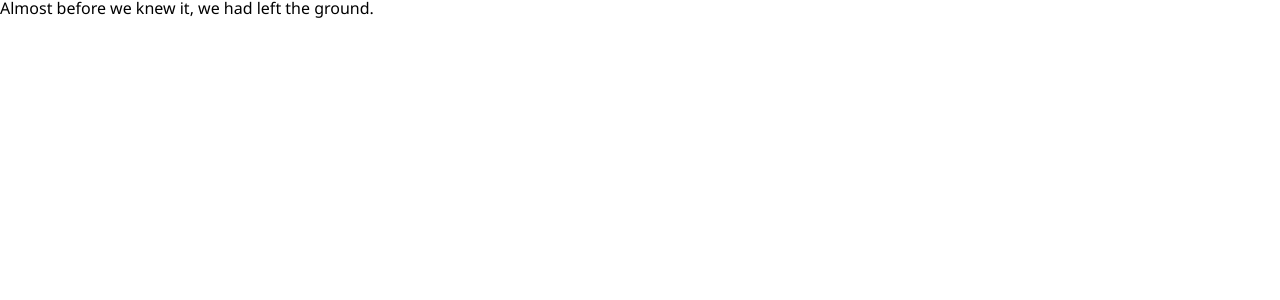
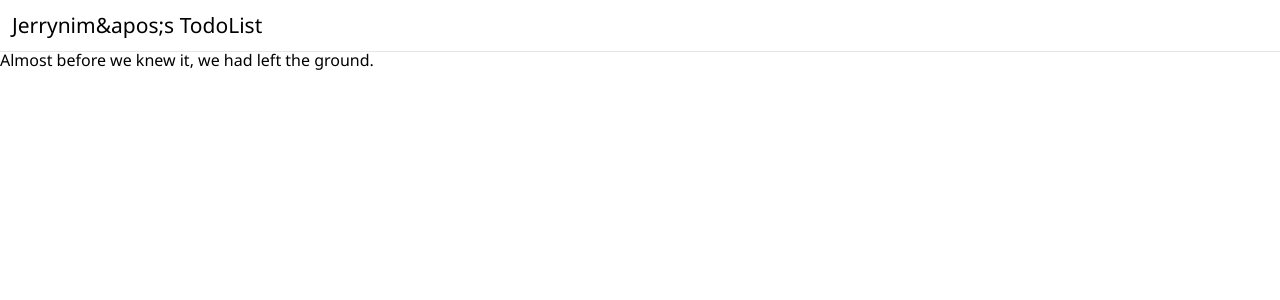
Before and after one commit to byeonghooni/next-todo, a Next.js app: page / in a window 1280 px wide. Shown: the top 300 px of the page. Built offline with nearby package versions, Linux system fonts and the light colour scheme.

Commit message:
feat(Header) add Header Component

```diff
--- /dev/null
+++ b/components/Header.tsx
@@ -0,0 +1,23 @@
+import React from 'react';
+import styled from 'styled-components';
+import palette from '../styles/palette';
+
+const Container = styled.div`
+	display: flex;
+	align-items: center;
+	width: 100%;
+	height: 52px;
+	padding: 0 12px;
+	border-bottom: 1px solid ${palette.gray};
+	h1 {
+		font-size: 21px;
+	}
+`;
+
+const Header: React.FC = () => (
+	<Container>
+		<h1>Jerrynim&amp;apos;s TodoList </h1>
+	</Container>
+);
+
+export default Header;
--- a/pages/_app.tsx
+++ b/pages/_app.tsx
@@ -1,13 +1,13 @@
-import App, { AppContext, AppProps, AppInitialProps } from 'next/app';
+import { AppProps } from 'next/app';
 import GlobalStyle from './GlobalStyle';
+import Header from '../components/Header';
 
-const app = ({ Component, pageProps }: AppProps) => {
-	return (
-		<>
-			<GlobalStyle />
-			<Component {...pageProps} />
-		</>
-	);
-};
+const app = ({ Component, pageProps }: AppProps) => (
+	<>
+		<GlobalStyle />
+		<Header />
+		<Component {...pageProps} />
+	</>
+);
 
 export default app;
--- /dev/null
+++ b/styles/palette.js
@@ -0,0 +1,11 @@
+export default {
+	red: '#FFAFB0',
+	orange: '#FFC282',
+	yellow: '#FCFFB0',
+	green: '#E2FFAF',
+	blue: '#AEE4FF',
+	navy: '#B5c7ED',
+	gray: '#E5E5E5',
+	deep_red: '#F35456',
+	deep_green: '#47E774',
+};
```
